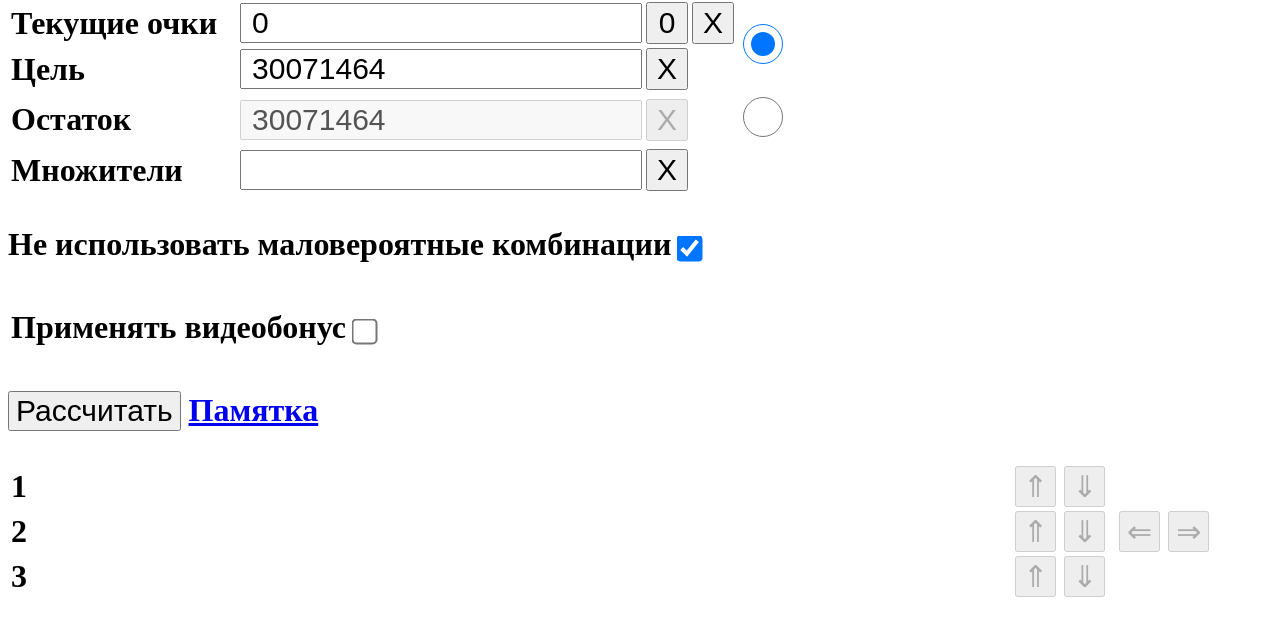
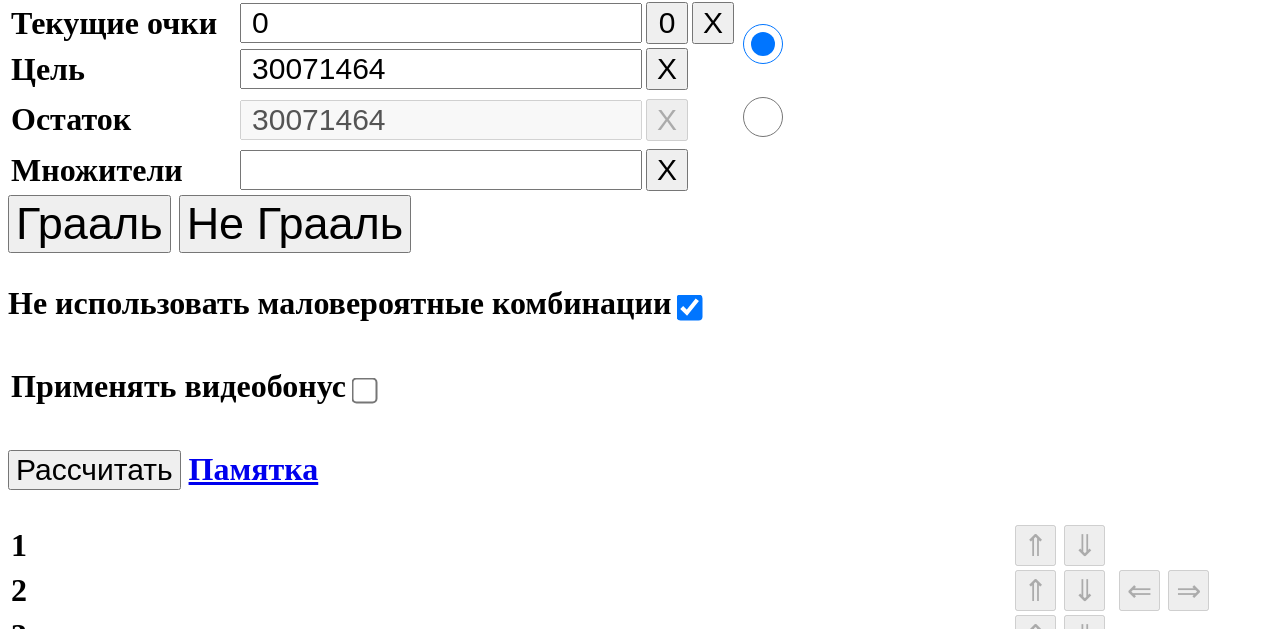
Before and after one commit to Wiedmolol-bg/Wiedmolol-klc, a plain HTML site: page index.html in a window 1280 px wide. Shown: the part 130-759 px from the top of the page. Drawn offline with Linux system fonts and the light colour scheme.

Commit message:
Add files via upload

```diff
--- a/calc.js
+++ b/calc.js
@@ -18,6 +18,16 @@ var strat3arr = [];
 var arrcomb1 = 0;
 var arrcomb2 = [0,0];
 var arrcomb3 = 0;
+
+function setGraalMultipliers() {
+    document.getElementById("mults").value = "20332 15444 10663 22154";
+    clear_strats();
+}
+
+function setNoGraalMultipliers() {
+    document.getElementById("mults").value = "9567 8452 6322 5121";
+    clear_strats();
+}
 
 function diffDates() {
     return (currDate - begDate) / (60 * 60 * 24 * 1000);
--- a/index.html
+++ b/index.html
@@ -4,7 +4,7 @@
     <meta charset="utf-8">
     <meta name="description" content="">
     <meta name="keyw||ds" content="">
-    <title>Ну типа сейф</title>
+    <title>Сейф v3.0</title>
 <style>
 header {
  display: block; /* Для старых браузеров */
@@ -139,6 +139,12 @@ background: #ffffff;
 	<td></td>
  </tr>
 </table>
+<!-- ДОБАВЬТЕ ЭТОТ БЛОК СЮДА -->
+<p style = "margin-top: 1px;">
+    <input style="font-size: 45px;" type="button" value="Грааль" id="graalBtn" onclick="setGraalMultipliers()">
+    <input style="font-size: 45px;" type="button" value="Не Грааль" id="noGraalBtn" onclick="setNoGraalMultipliers()">
+</p>
+<!-- КОНЕЦ ДОБАВЛЕННОГО БЛОКА -->
 </form>
 <p style = "margin-top: 1px;">
 <form name="accForm">
@@ -247,5 +253,4 @@ background: #ffffff;
 
 </h1>
 </body>
-
 </html>
```
